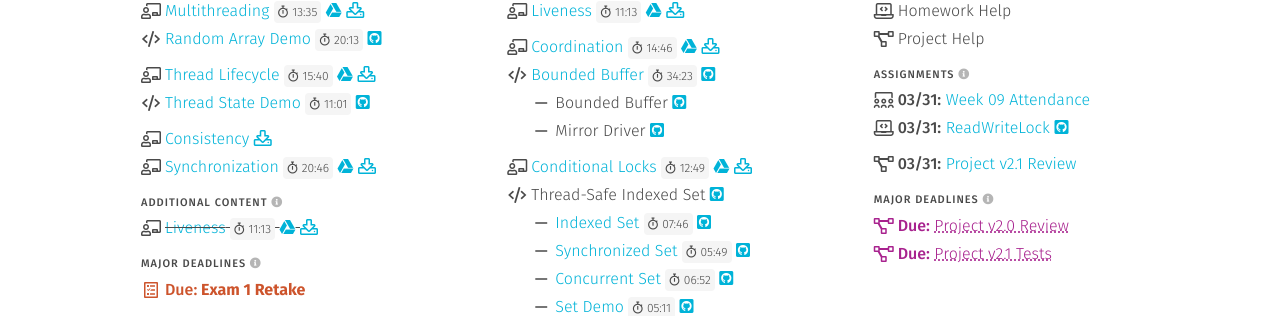
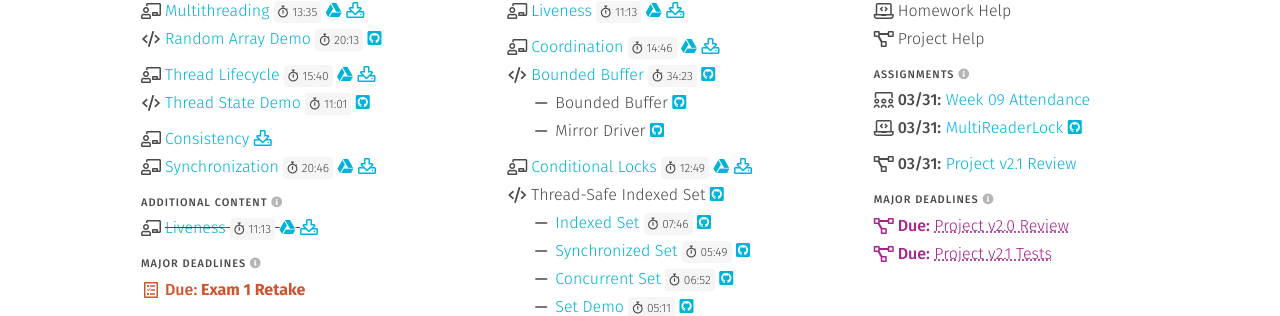
Before and after one commit to usf-cs272-spring2023/usf-cs272-spring2023.github.io, a Jekyll site: the page built from index.md, in a window 1280 px wide. Shown: the part 696-1012 px from the top of the page. Built offline with Jekyll 4.4.1, drawn with Linux system fonts in a browser that asks for light colours.

Commit message:
Changing name of homework

```diff
--- a/_data/homework.yml
+++ b/_data/homework.yml
@@ -56,10 +56,10 @@ LoggerSetup:
 
 ReadWriteLock:
   <<: *default
-  text: 'ReadWriteLock'
+  text: 'MultiReaderLock'
   date: 2023-03-31
   href: 'https://usfca.instructure.com/courses/1611719/assignments/7268366'
-  repo: 'homework-ReadWriteLock-template'
+  repo: 'homework-MultiReaderLock-template'
   tags: ['threads']
 
 PrimeFinder:
```
